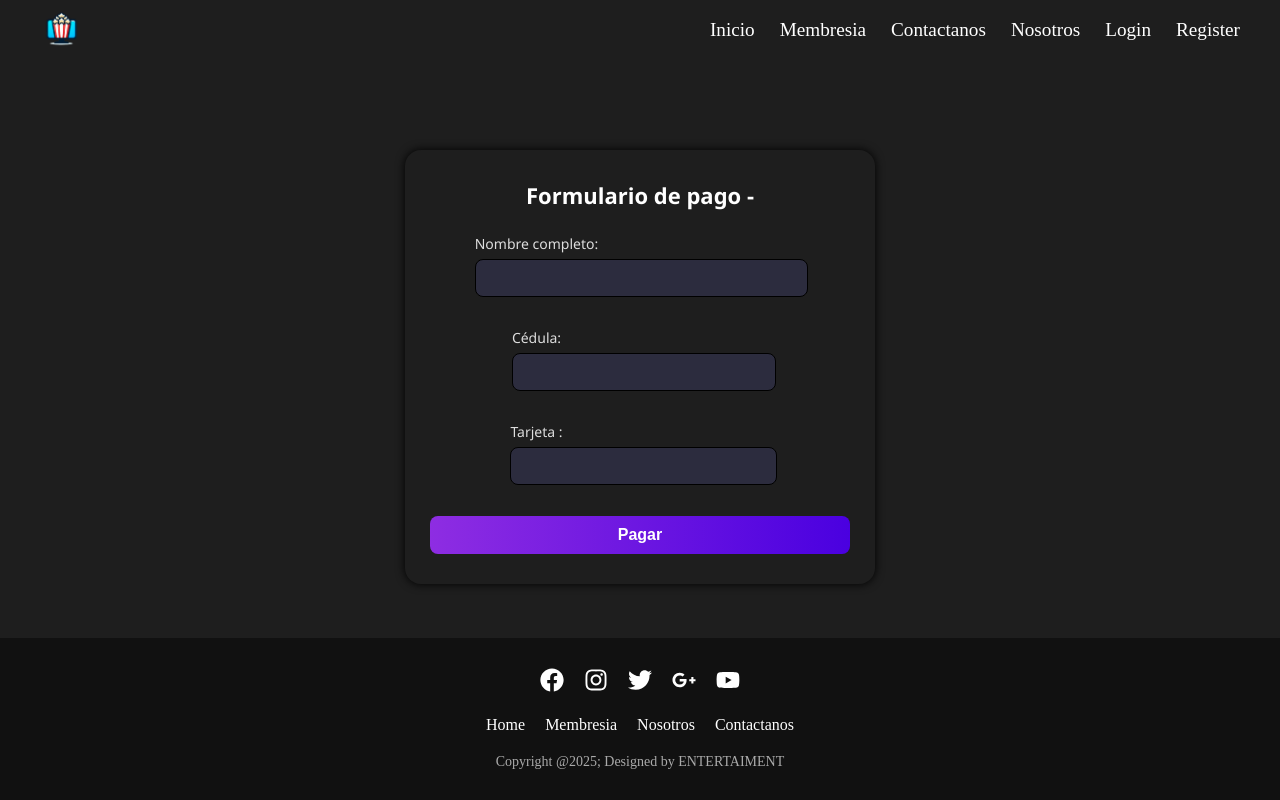
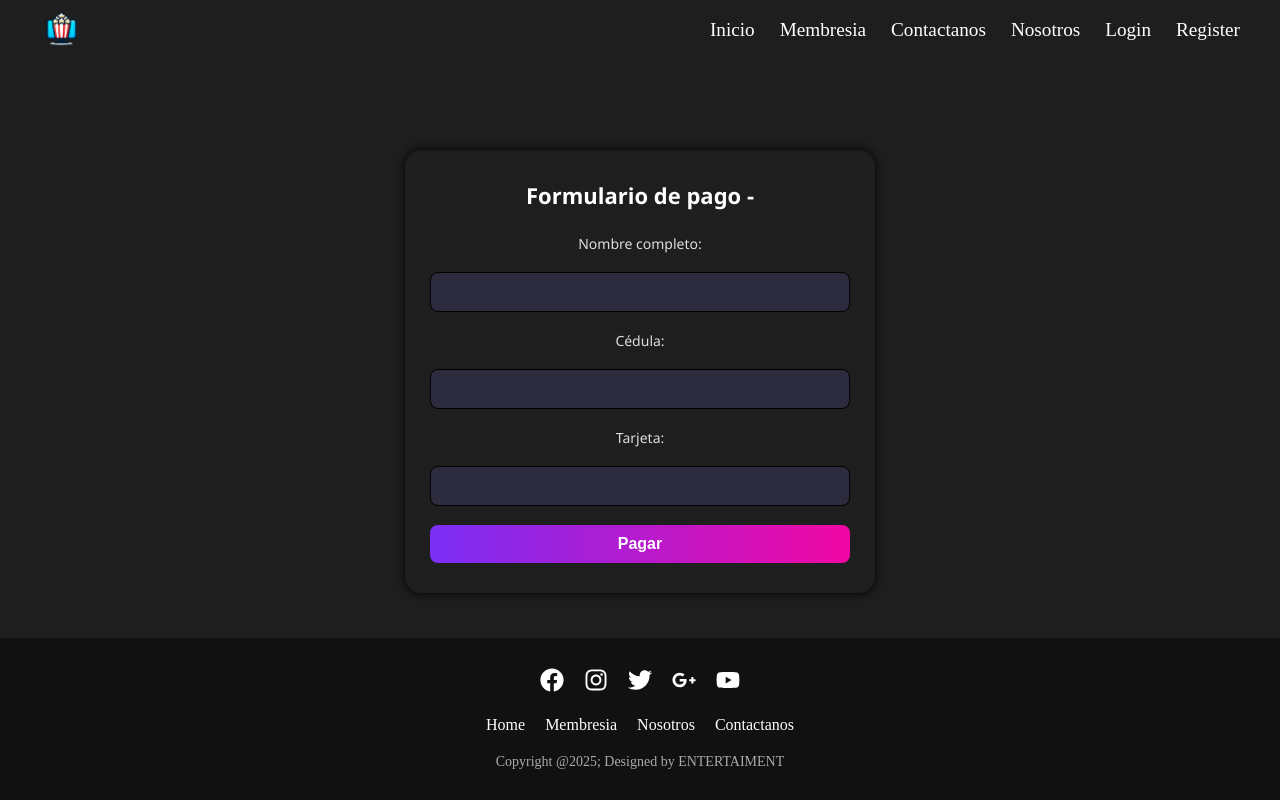
Before and after one commit to julianandres31/React, a React (Vite) app: page /formulario in a window 1280 px wide. Built offline with nearby package versions, Linux system fonts and the light colour scheme.

Commit message:
subo arreglos de visualidad

```diff
--- a/src/Componentes/Contacto/Contacto.module.css
+++ b/src/Componentes/Contacto/Contacto.module.css
@@ -32,8 +32,7 @@ label {
   font-size: 1rem;
 }
 
-input,
-textarea {
+input {
   padding: 12px 16px;
   border-radius: 20px;
   border: none;
--- a/src/Componentes/Contacto/index.jsx
+++ b/src/Componentes/Contacto/index.jsx
@@ -25,7 +25,7 @@ const Contacto = () => {
         />
 
         <label htmlFor="reporte">Reporte</label>
-        <textarea
+        <input
           id="reporte"
           rows="6"
           placeholder="[Escribe detalladamente tu reporte del problema emergente]"
--- a/src/Componentes/Formulario/Formulario.module.css
+++ b/src/Componentes/Formulario/Formulario.module.css
@@ -10,7 +10,7 @@
   font-family: 'Segoe UI', Tahoma, Geneva, Verdana, sans-serif;
 }
 
-.formulario h2 {
+h2 {
   text-align: center;
   margin-bottom: 24px;
   color: white;
@@ -19,29 +19,27 @@
 
 label {
   display: block;
-  margin-bottom: 16px;
+  margin-bottom: 4px;
   font-size: 14px;
   font-weight: 500;
   color: #ddd;
 }
 
 input {
-  width: 93%;
+  width: 100%;
   padding: 10px 12px;
-  margin-top: 6px;
+  margin-bottom: 1%;
   border-radius: 8px;
   border: 1px solid #000000;
   background-color: #2c2c3e;
   color: #fff;
-  font-size: 14px;
-  transition: border 0.3s, box-shadow 0.3s;
+  font-size: 16px;
+  box-sizing: border-box;
 }
-
-
 
 button {
   width: 100%;
-  background-color: red;
+  background: linear-gradient(to right, #7b2ff7, #f107a3);
   padding: 12px;
   margin-top: 12px;
   border: none;
@@ -49,4 +47,10 @@ button {
   font-weight: bold;
   font-size: 16px;
   cursor: pointer;
+  color: white;
+  transition: background 0.3s;
 }
+
+button:hover {
+  background: linear-gradient(to right, #5a1fcf, #c60587);
+}
--- a/src/Componentes/Formulario/Index.jsx
+++ b/src/Componentes/Formulario/Index.jsx
@@ -29,17 +29,33 @@ function Formulario() {
     <div className={styles.formulario}>
       <h2>Formulario de pago - {plan}</h2>
       <form onSubmit={manejarEnvio}>
-        <label>Nombre completo:
-          <input type="text" name="nombre" required onChange={manejarCambio} />
-        </label>
+        <label htmlFor="nombre">Nombre completo:</label>
+        <input
+          type="text"
+          id="nombre"
+          name="nombre"
+          required
+          onChange={manejarCambio}
+        />
 
-        <label>Cédula:
-          <input type="text" name="cedula" required onChange={manejarCambio} />
-        </label>
+        <label htmlFor="cedula">Cédula:</label>
+        <input
+          type="text"
+          id="cedula"
+          name="cedula"
+          required
+          onChange={manejarCambio}
+        />
 
-        <label>Tarjeta :
-          <input type="text" name="tarjeta" required maxLength="16" onChange={manejarCambio} />
-        </label>
+        <label htmlFor="tarjeta">Tarjeta:</label>
+        <input
+          type="text"
+          id="tarjeta"
+          name="tarjeta"
+          maxLength="16"
+          required
+          onChange={manejarCambio}
+        />
 
         <button type="submit">Pagar</button>
       </form>
--- a/src/Componentes/Inicio/index.jsx
+++ b/src/Componentes/Inicio/index.jsx
@@ -31,7 +31,7 @@ function Inicio() {
           </p>
           <button onClick={guiaClick}>Guía De Uso</button>
         </div>
-        <button className={style.historial}>
+        <button onClick={irAHistorial}className={style.historial}>
           <FaHistory />
           <Link className= {style.a} to= "/Historial"> Historial</Link>
         </button>
--- a/src/Componentes/Membresia/Membresia.module.css
+++ b/src/Componentes/Membresia/Membresia.module.css
@@ -1,7 +1,7 @@
 .membresia {
   text-align: center;
-  padding: 10%;
-  background-color: #0f0f0f;
+  padding: 7.3%;
+   background-color: #1e1e1e;
   color: white;
 }
 
@@ -27,12 +27,13 @@
 }
 
 .plan {
-  border: 2px solid #00ffd5;
+  border: 2px solid #000000;
+  box-shadow: 0 0 10px #000;
 }
 
 .precio {
   font-size: 1.5rem;
-  color: #00ffd5;
+  color: rgb(0, 255, 21);
   margin: 60px 0;
 }
 
```
